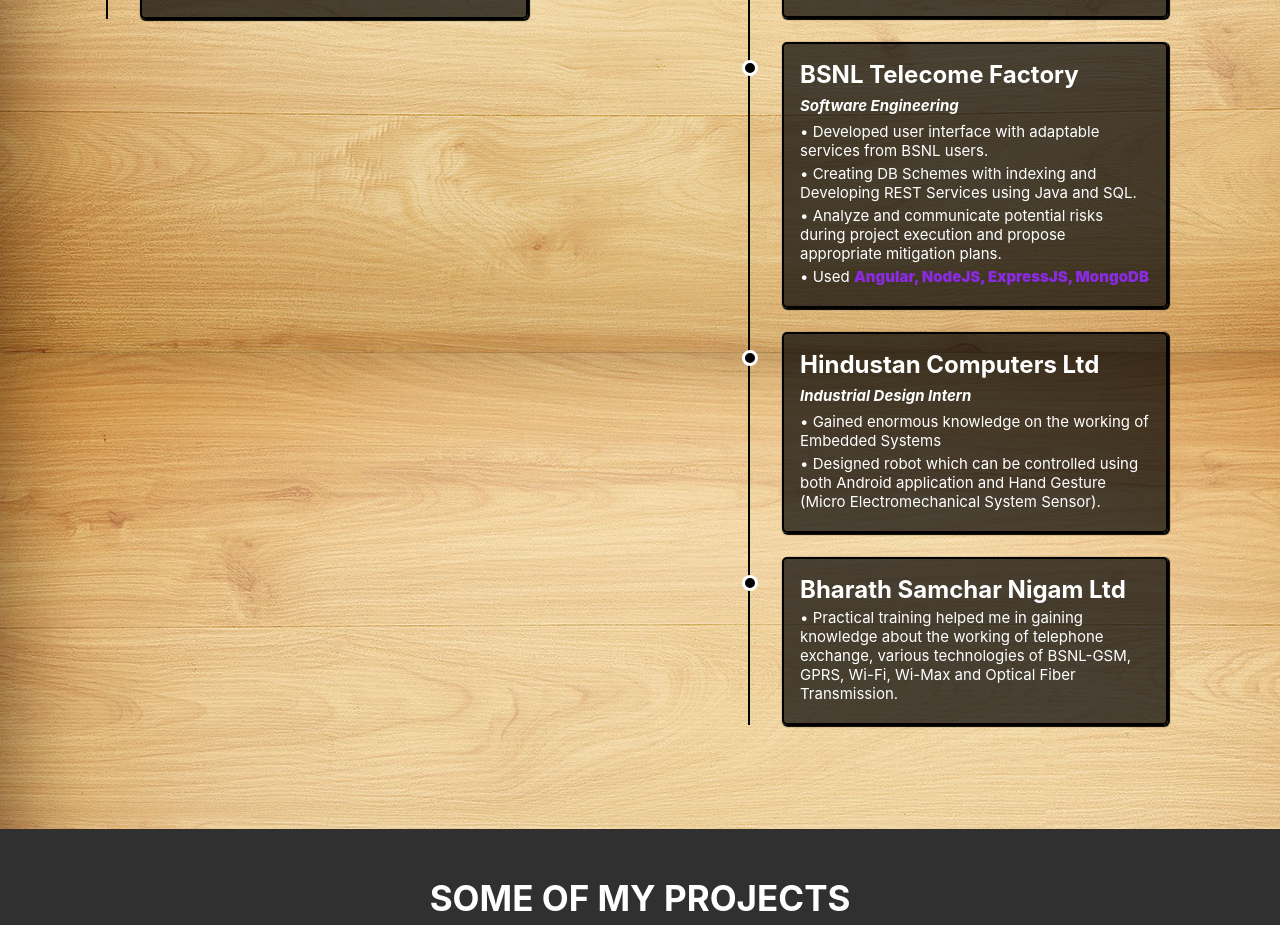
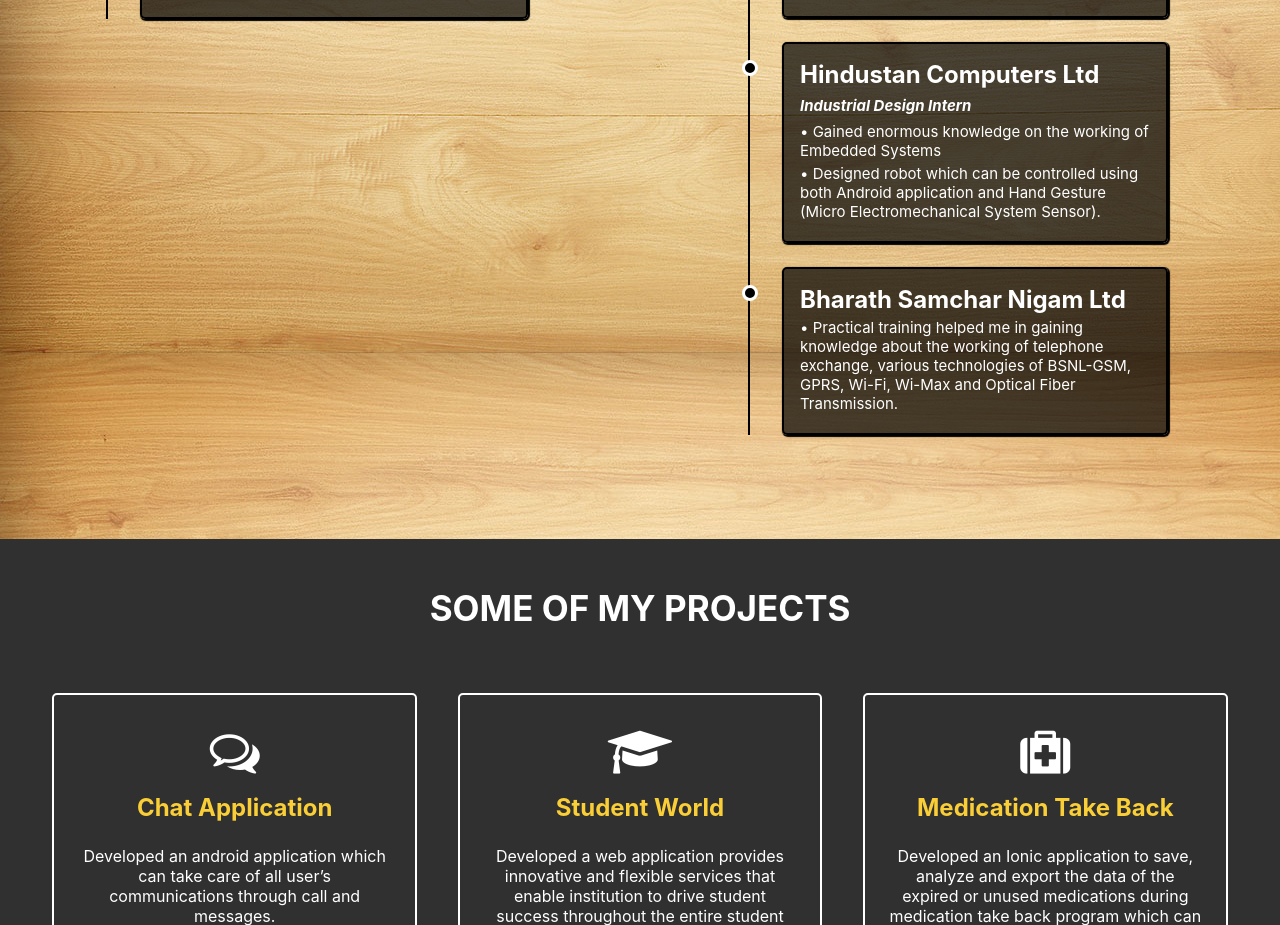
Before and after one commit to saisampathkumar/SaiSampathKumarRaigiri.github.io, a plain HTML site: page index.html in a window 1280 px wide. Shown: the part 2096-3021 px from the top of the page. Drawn offline with nearby package versions, Linux system fonts and the light colour scheme.

Commit message:
Update index.html

```diff
--- a/index.html
+++ b/index.html
@@ -151,14 +151,6 @@
                             <div> •	Grading, helping students to understand the topic, learning how to use different new software to help and grade the student’s work, prepare presentations for the classes and so on.</div>
                         </div>
                         <div class="card">
-                            <h2>BSNL Telecome Factory</h2>
-                            <p><b>Software Engineering</b></p>
-                            <div> • Developed user interface with adaptable services from BSNL users.</div>
-                            <div> • Creating DB Schemes with indexing and Developing REST Services using Java and SQL.</div>
-                            <div> • Analyze and communicate potential risks during project execution and propose appropriate mitigation plans.</div>
-                            <div> • Used <span style="color:blueviolet;font-weight: 900;">Angular, NodeJS, ExpressJS, MongoDB</span></div>
-                        </div>
-                        <div class="card">
                             <h2>Hindustan Computers Ltd</h2>
                             <p><b>Industrial Design Intern</b></p>
                             <div> •	Gained enormous knowledge on the working of Embedded Systems </div>
```
